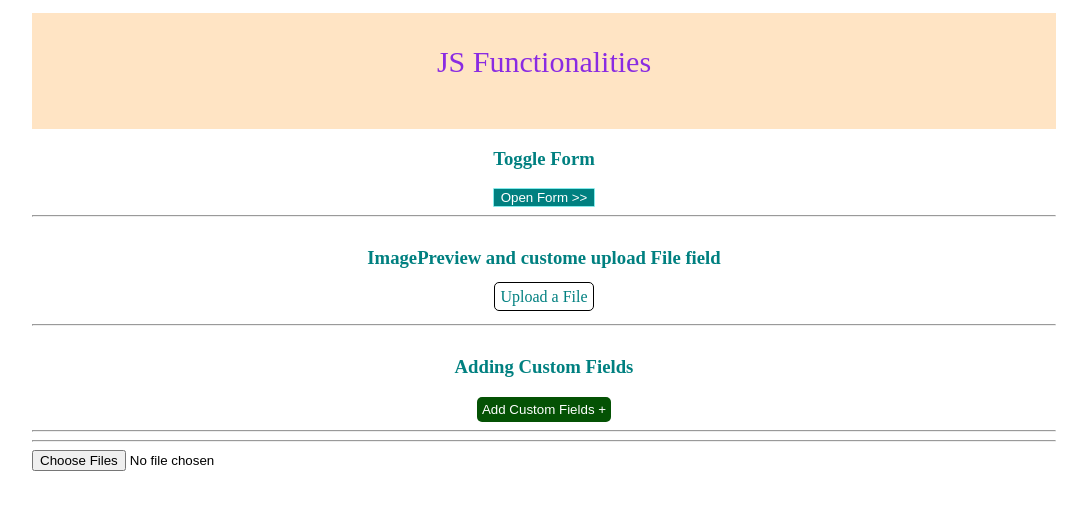
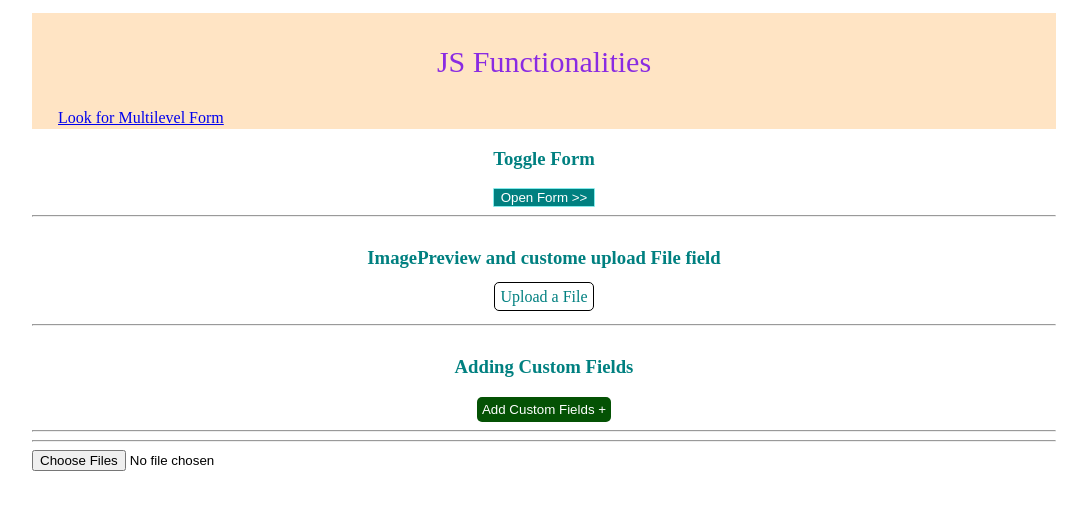
Before and after one commit to ajayttrekkie/jQuery, a plain HTML site: page views/index.html in a window 1280 px wide. Shown: the whole page, without its empty margins (96-1183 px from the left). Drawn offline with nearby package versions, Linux system fonts and the light colour scheme.

Commit message:
Update index.html

```diff
--- a/views/index.html
+++ b/views/index.html
@@ -12,7 +12,7 @@
 <body>
     <div id="contentWrapper">
         <div id="contentHeader">
-            <p>JS Functionalities</p> &nbsp;&nbsp;&nbsp;&nbsp;&nbsp; <a href="/multilevel.html"></a>
+            <p>JS Functionalities</p> &nbsp;&nbsp;&nbsp;&nbsp;&nbsp; <a href="/multilevel.html">Look for Multilevel Form</a>
         </div>
         <div id="contents">
             <div id="formWrapper">
```
